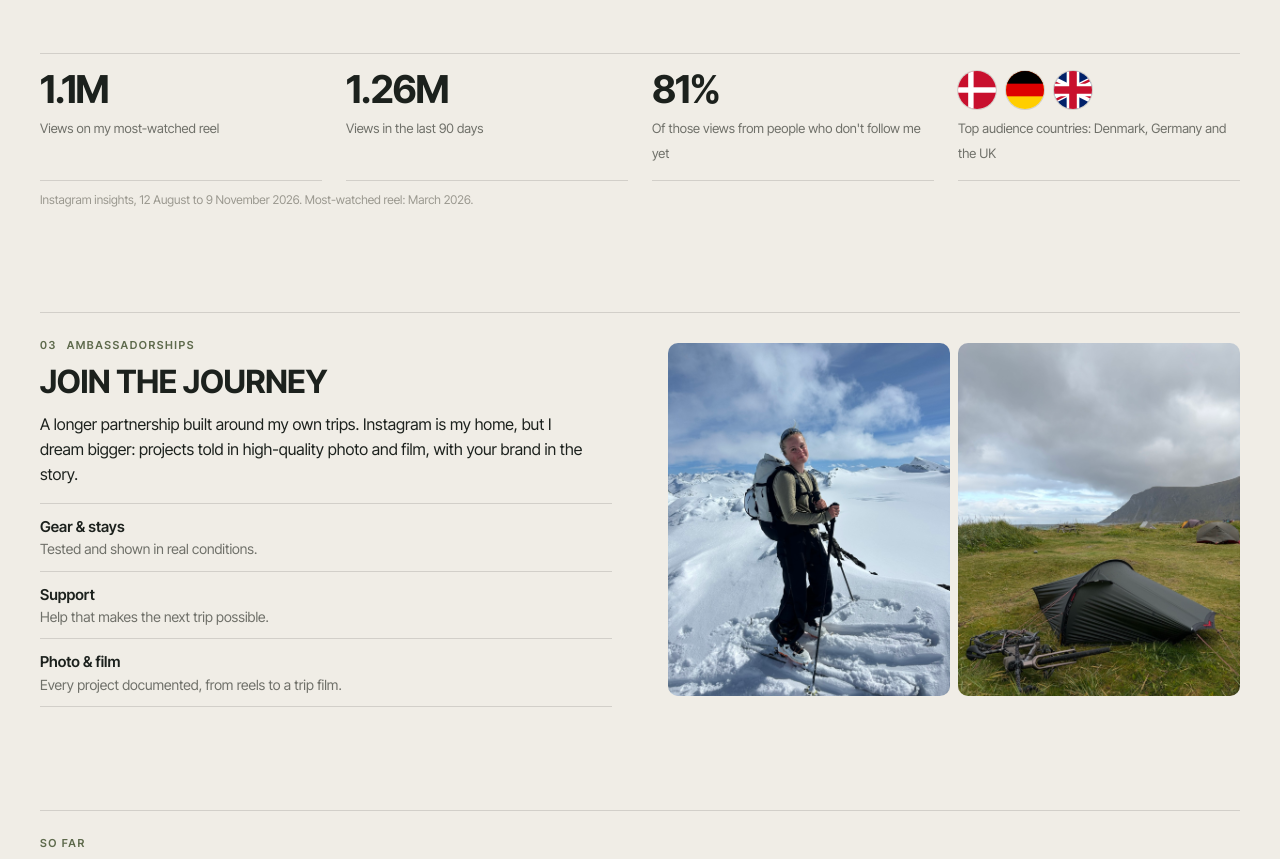
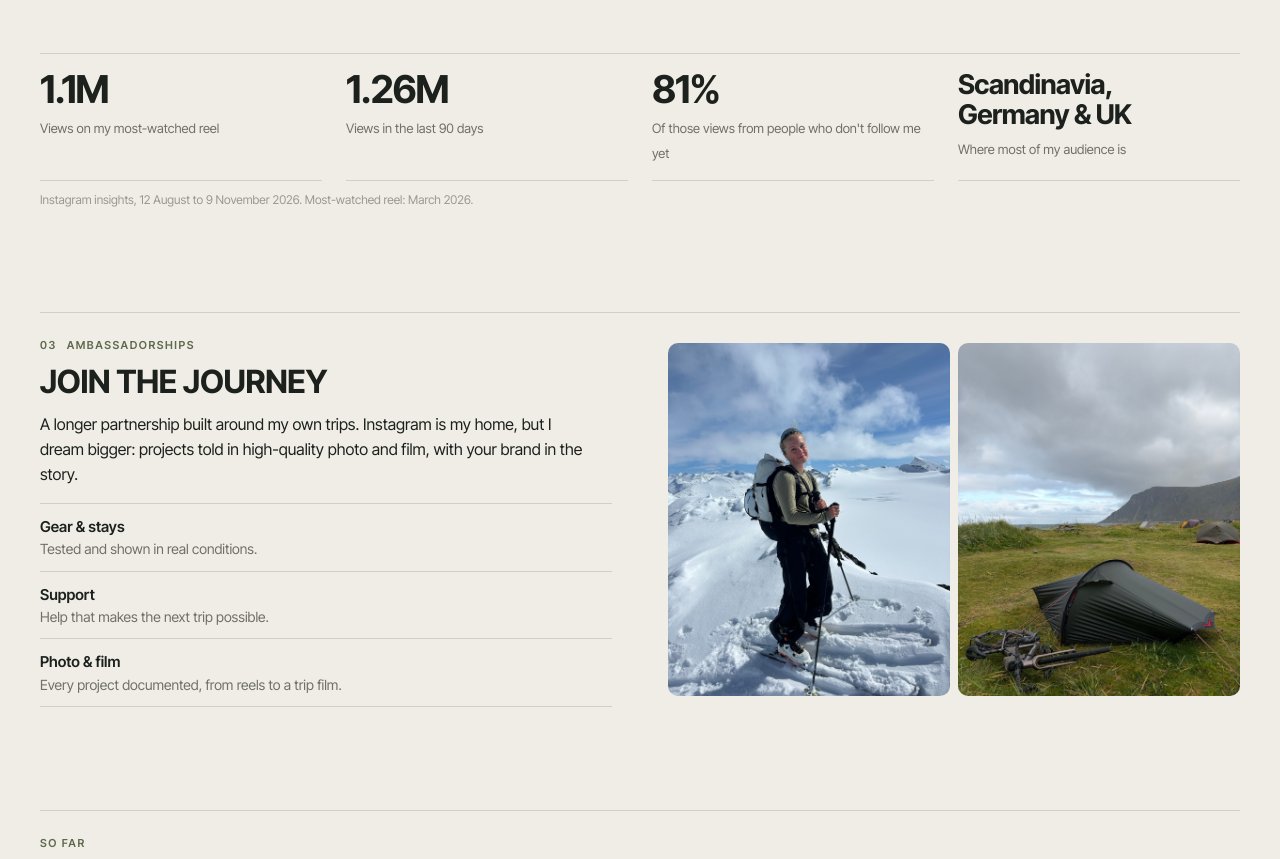
Before and after one commit to sofsolgaard/portfolio, a plain HTML site: page v2/index.html in a window 1280 px wide. Shown: the part 8646-9505 px from the top of the page. Drawn offline with Linux system fonts and the light colour scheme.

Commit message:
Opdater portfolio

```diff
--- a/v2/index.html
+++ b/v2/index.html
@@ -300,12 +300,8 @@
       <div><b>1.26M</b><span>Views in the last 90 days</span></div>
       <div><b>81%</b><span>Of those views from people who don't follow me yet</span></div>
       <div>
-        <b class="flags">
-          <span class="flag"><svg preserveAspectRatio="xMidYMid slice" viewBox="0 0 37 28" role="img" aria-label="Denmark"><rect width="37" height="28" fill="#C8102E"/><rect x="12" width="4" height="28" fill="#FFFFFF"/><rect y="12" width="37" height="4" fill="#FFFFFF"/></svg></span>
-          <span class="flag"><svg preserveAspectRatio="xMidYMid slice" viewBox="0 0 5 3" role="img" aria-label="Germany"><rect width="5" height="3" fill="#FFCE00"/><rect width="5" height="2" fill="#DD0000"/><rect width="5" height="1" fill="#000000"/></svg></span>
-          <span class="flag"><svg preserveAspectRatio="xMidYMid slice" viewBox="0 0 60 30" role="img" aria-label="United Kingdom"><clipPath id="uk-s"><path d="M0,0 v30 h60 v-30 z"/></clipPath><clipPath id="uk-t"><path d="M30,15 h30 v15 z v15 h-30 z h-30 v-15 z v-15 h30 z"/></clipPath><g clip-path="url(#uk-s)"><path d="M0,0 v30 h60 v-30 z" fill="#012169"/><path d="M0,0 L60,30 M60,0 L0,30" stroke="#FFFFFF" stroke-width="6"/><path d="M0,0 L60,30 M60,0 L0,30" clip-path="url(#uk-t)" stroke="#C8102E" stroke-width="4"/><path d="M30,0 v30 M0,15 h60" stroke="#FFFFFF" stroke-width="10"/><path d="M30,0 v30 M0,15 h60" stroke="#C8102E" stroke-width="6"/></g></svg></span>
-        </b>
-        <span>Top audience countries: Denmark, Germany and the UK</span>
+        <b class="countries">Scandinavia, Germany &amp; UK</b>
+        <span>Where most of my audience is</span>
       </div>
     </div>
     <p class="source">Instagram insights, 12 August to 9 November 2026. Most-watched reel: March 2026.</p>
--- a/v2/style.css
+++ b/v2/style.css
@@ -463,3 +463,6 @@ em,i{ font-style:normal; }
 .service{ border-top-color:var(--line); }
 /* the strip of videos and the photo tabs sit a little closer to what follows */
 .strip{ padding-bottom:8px; }
+
+/* top countries as text (replaces the flags) */
+.stats-row b.countries{ font-size:clamp(1.25rem,2.2vw,1.7rem); letter-spacing:-.02em; line-height:1.1; }
```
